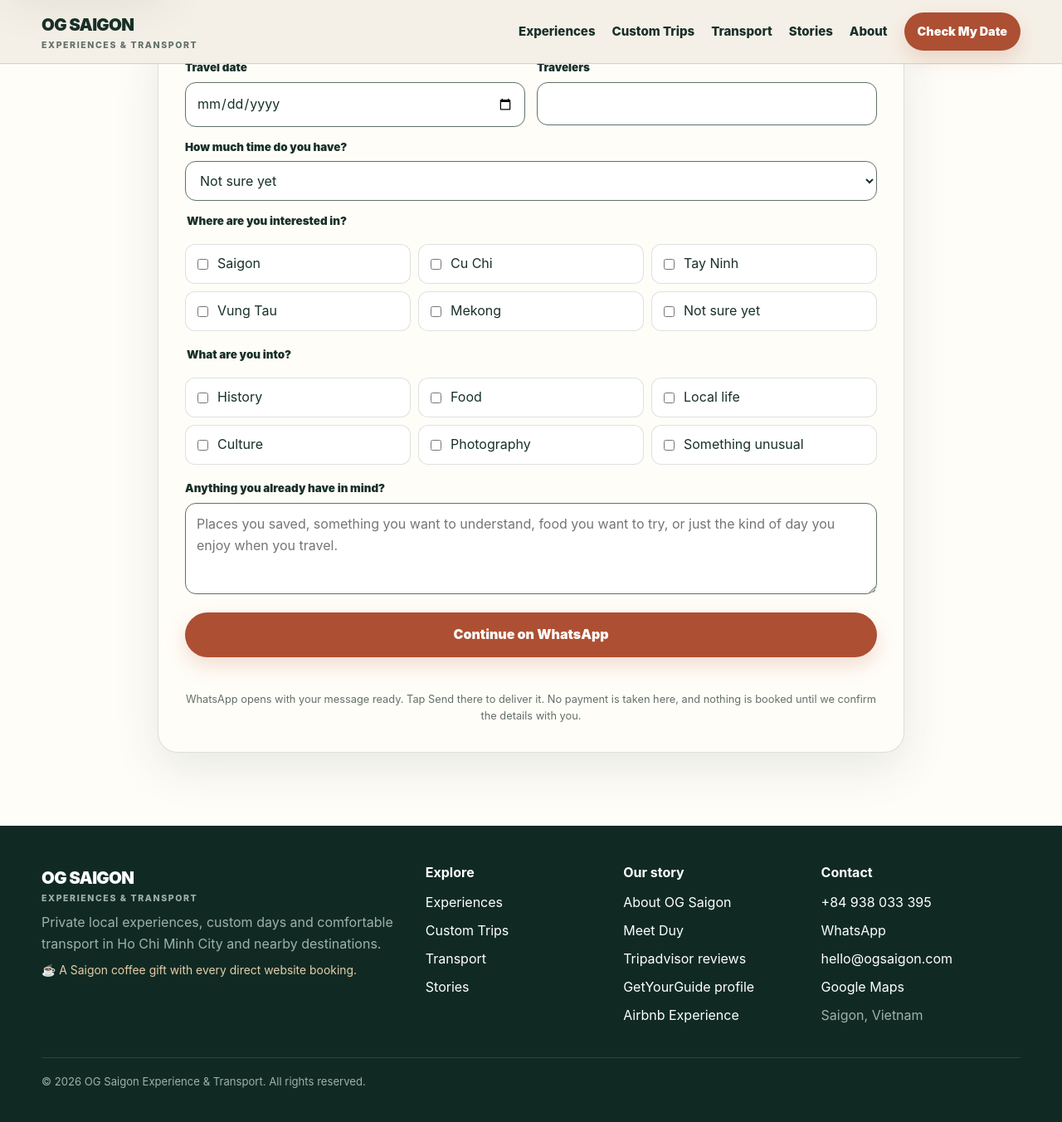
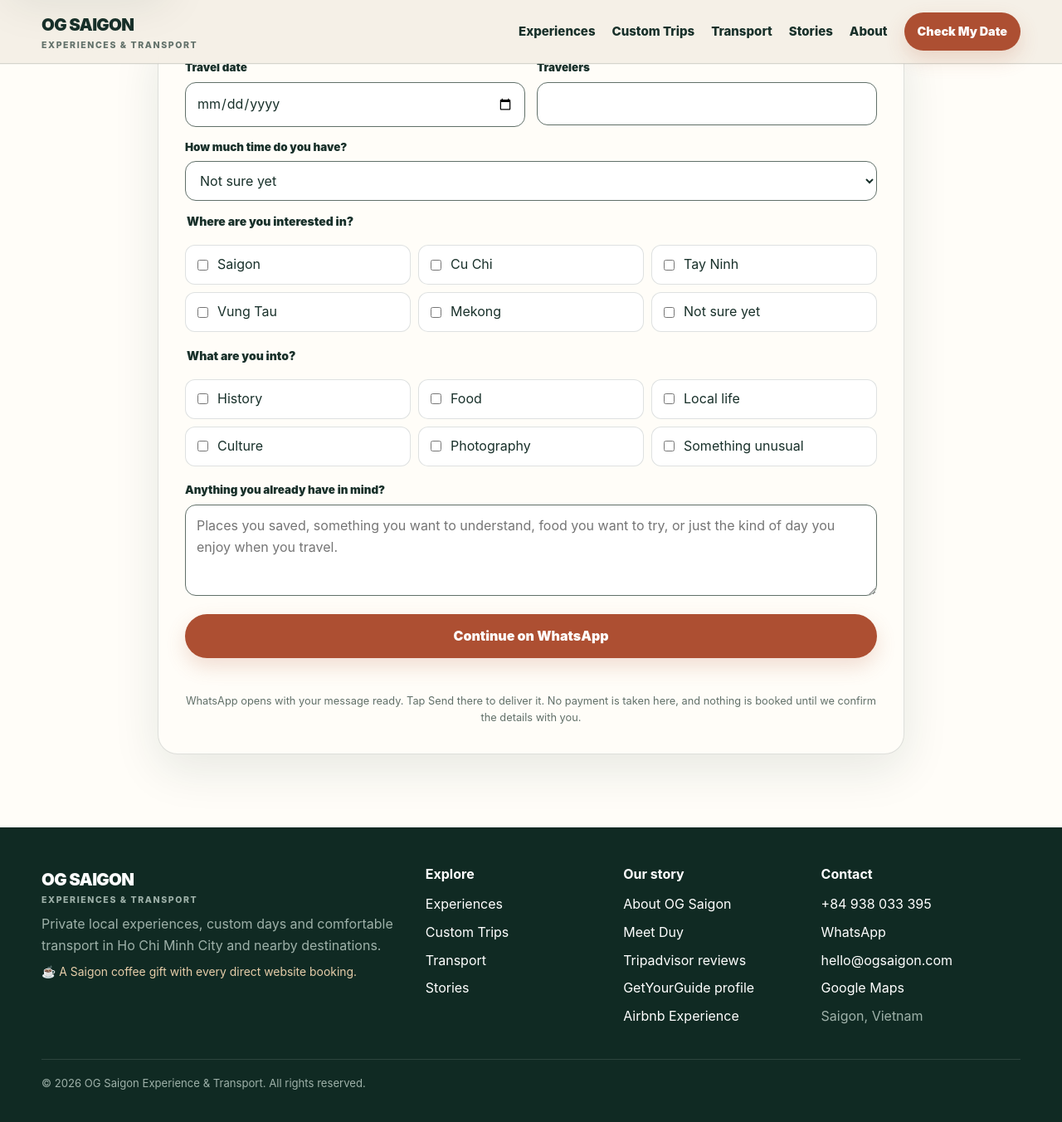
Before and after one commit to DSG2025/DSG2025.github.io, a Jekyll site: the page built from custom-trip/index.html, in a window 1280 px wide and 1400 px high, scrolled down 4100 px. Shown: the top 1352 px of the window at 83% size. Built offline with Jekyll 4.4.1, drawn with Linux system fonts in a browser that asks for light colours.

Commit message:
Align assets/css/custom-trip.css typography with shared semantic text scale

```diff
--- a/assets/css/custom-trip.css
+++ b/assets/css/custom-trip.css
@@ -263,7 +263,7 @@
 
 body.custom-trip-page .builder-fieldset legend {
   margin-bottom: 8px;
-  font-size: 0.84rem;
+  font-size: var(--type-label);
   font-weight: 900;
 }
 
@@ -330,7 +330,7 @@
 body.custom-trip-page .form-fallback-note {
   margin: 12px 0 0;
   color: var(--muted);
-  font-size: 0.94rem;
+  font-size: var(--type-caption);
 }
 
 /* Tablet */
```
